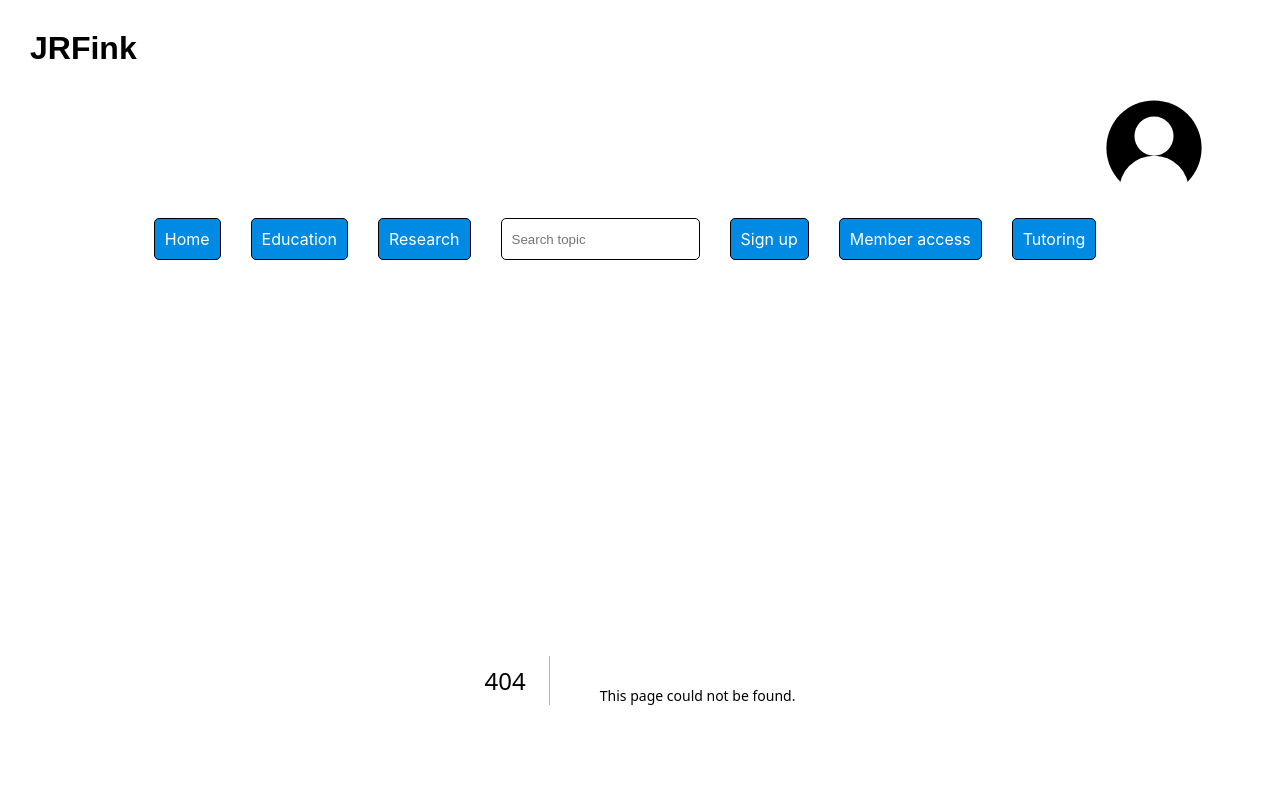
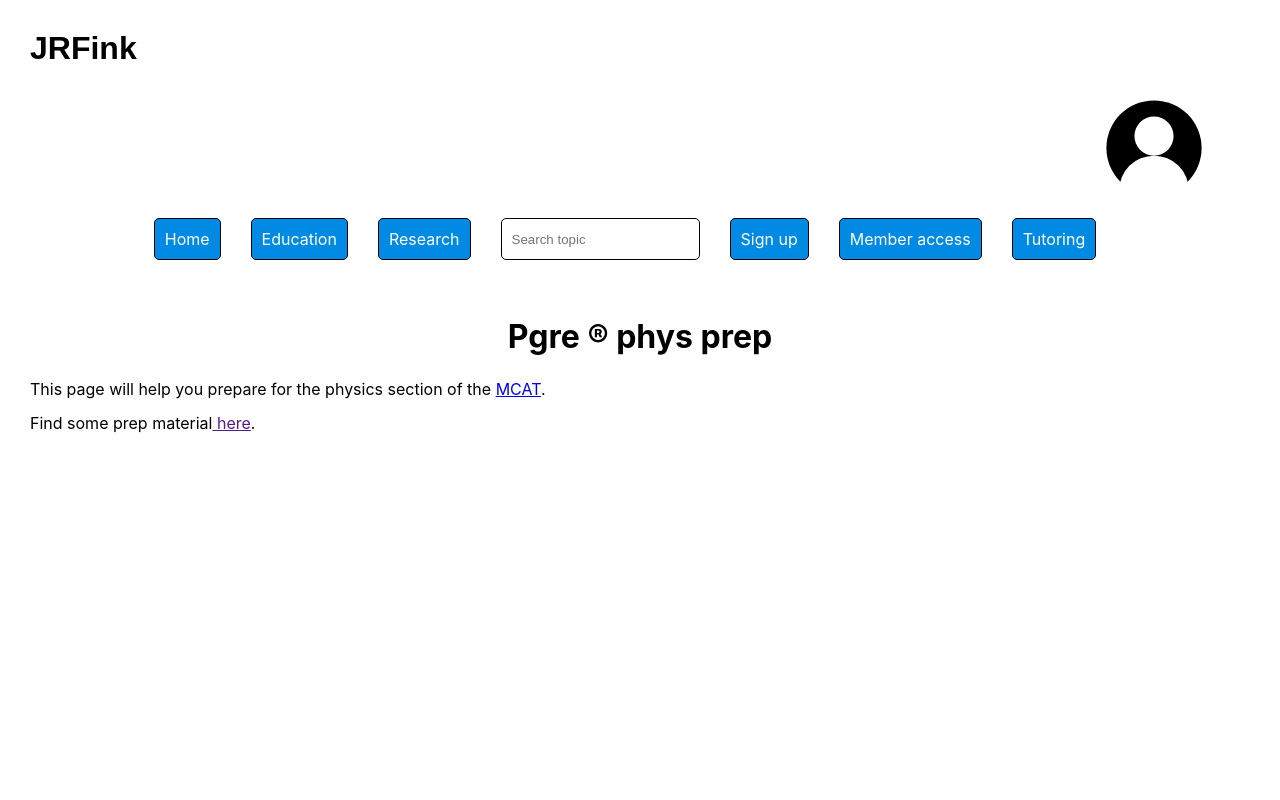
Before and after one commit to JRFink/jrfphyspagesnew, a Next.js app: page /education/pgre in a window 1280 px wide. Before the commit this address had no page. Shown: the top 800 px of the page. Built offline with nearby package versions, Linux system fonts and the light colour scheme.

Commit message:
Create index.tsx

```diff
--- /dev/null
+++ b/pages/education/pgre/index.tsx
@@ -0,0 +1,20 @@
+import style from '@/styles/general.module.css';
+
+ const Pgre = () => {
+   return (
+      <>
+         <h1 className={style.centerText}>
+              Pgre &#174; phys prep
+         </h1>
+ <p>
+      This page will help you prepare for the physics section of the <a href="https://students-residents.aamc.org/about-mcat-exam/about-mcat-exam">MCAT</a>.
+ </p>
+      <p>
+      Find some prep material
+        <a href=""> here</a>.
+      </p>
+      </>
+   );
+ }
+
+ export default Pgre;
```
